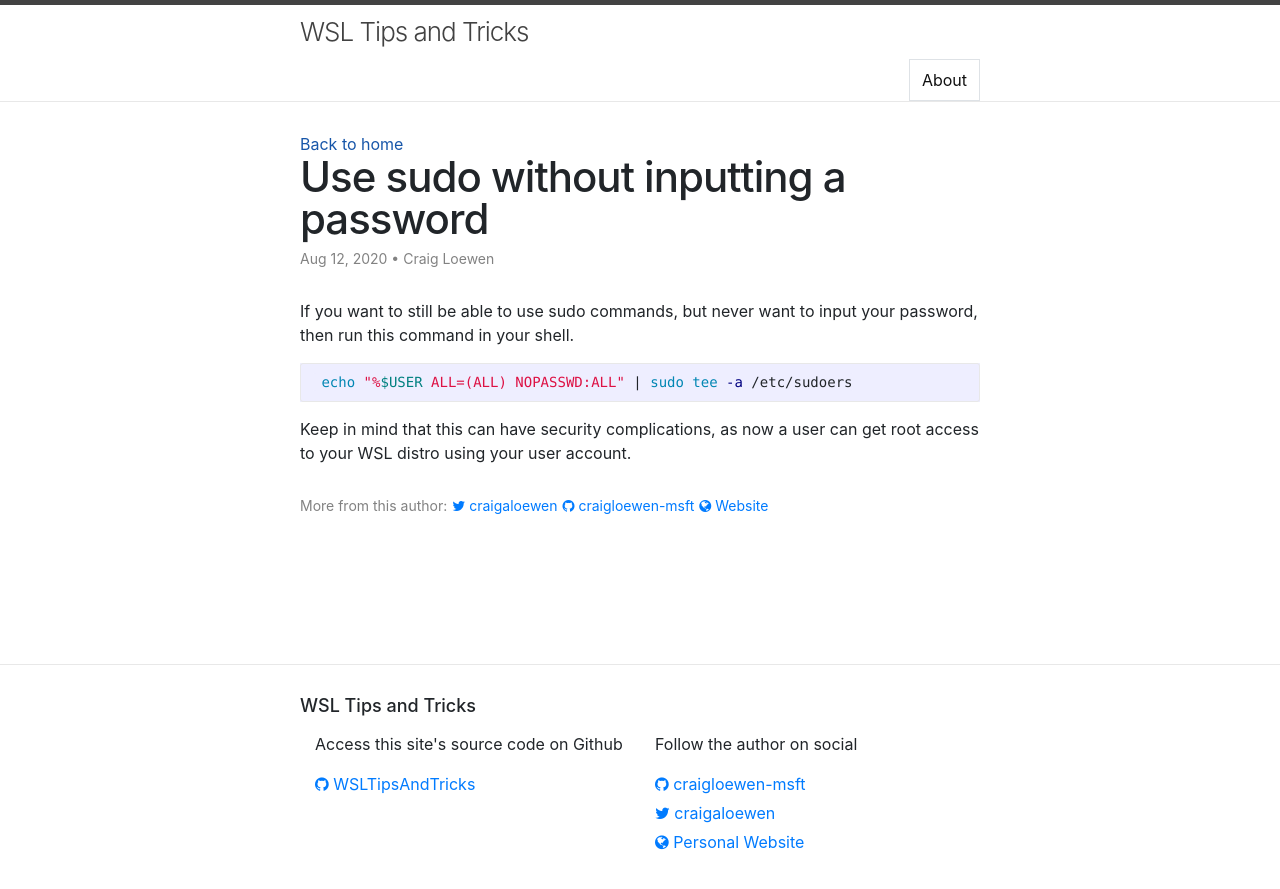
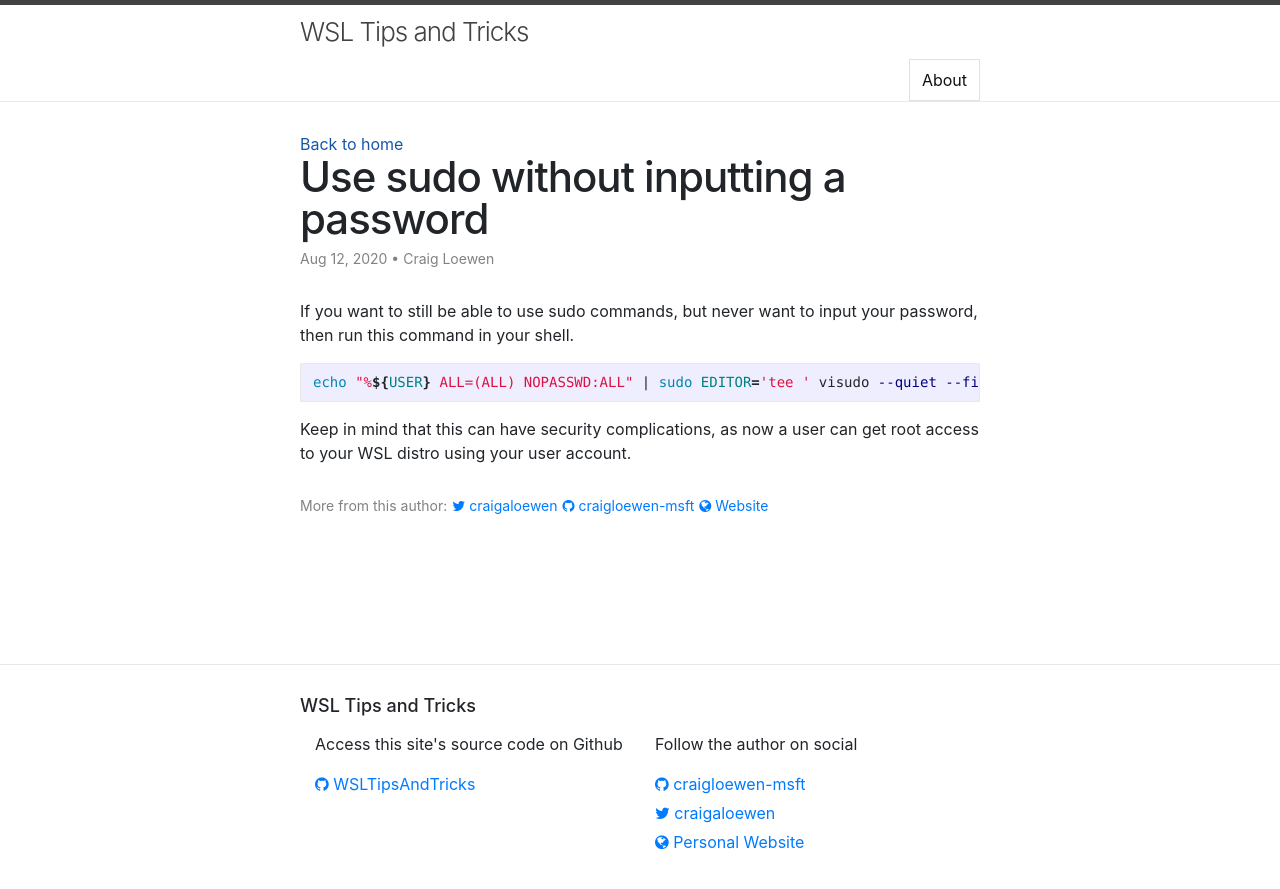
Before and after one commit to craigloewen-msft/WSLTipsAndTricks, a Jekyll site: the page built from _tips/passwordless-sudo.markdown, in a window 1280 px wide. Shown: the top 889 px of the page. Built offline with Jekyll 4.4.1, drawn with Linux system fonts in a browser that asks for light colours; comment, search, counter and statistics services are not loaded.

Commit message:
Avoid to modify sudoers so we won't have problems when the sudo package includes a new version of sudoers

````diff
--- a/_tips/passwordless-sudo.markdown
+++ b/_tips/passwordless-sudo.markdown
@@ -12,7 +12,7 @@ author-website: http://www.craigloewen.com
 If you want to still be able to use sudo commands, but never want to input your password, then run this command in your shell.
 
 ```bash
- echo "%$USER ALL=(ALL) NOPASSWD:ALL" | sudo tee -a /etc/sudoers
- ```
+echo "%${USER} ALL=(ALL) NOPASSWD:ALL" | sudo EDITOR='tee ' visudo --quiet --file=/etc/sudoers.d/passwordless-sudo
+```
 
- Keep in mind that this can have security complications, as now a user can get root access to your WSL distro using your user account.
+Keep in mind that this can have security complications, as now a user can get root access to your WSL distro using your user account.
````
